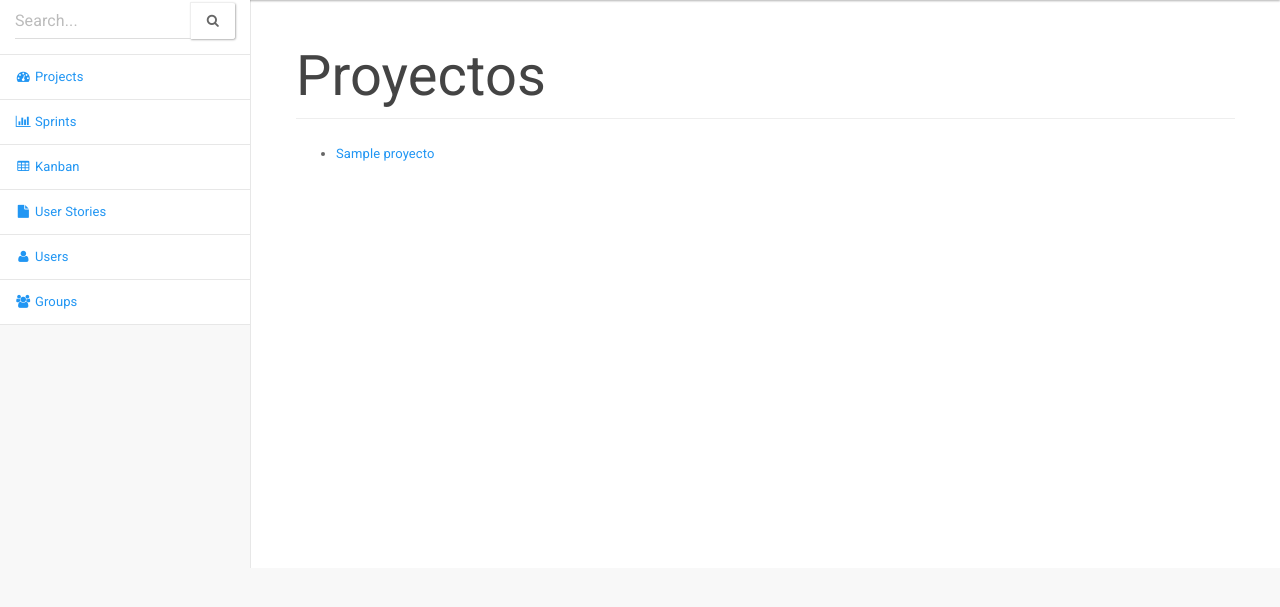
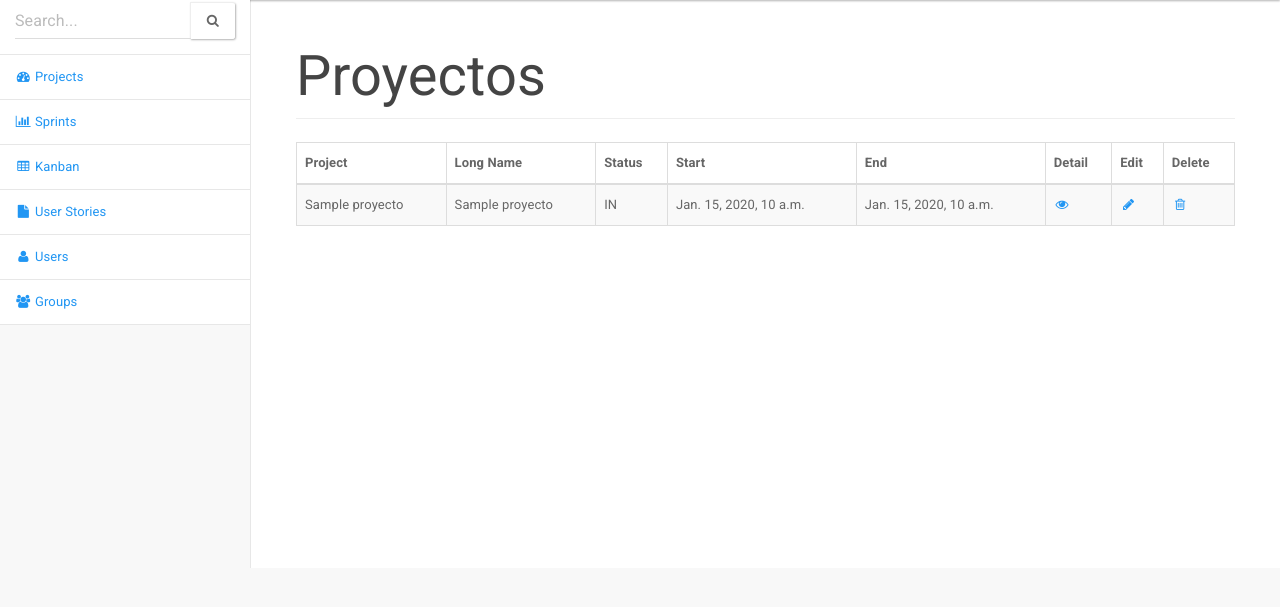
Before and after one commit to Darthcjba/GCC, a Django app: page /projects/ in a window 1280 px wide. Shown: the part 64-671 px from the top of the page. Run offline with Django 3.2, Linux system fonts and the light colour scheme; a user stored in the database is signed in; tables that the repository leaves empty hold one stand-in row (values such as "Sample post"); parts of the project's set-up code (start-up, migrations or seed data) failed here and were passed over; some libraries are stand-ins or nearby versions.

Commit message:
Beautifying Project List

```diff
--- a/project/templates/project/project_list.html
+++ b/project/templates/project/project_list.html
@@ -2,9 +2,34 @@
 
 {% block header %}Proyectos{% endblock %}
 {% block content %}
-    <ul>
-    {% for p in projects %}
-        <li><a href="{% url 'project:project_detail' p.id %}">{{ p.nombre_corto }}</a></li>
-    {% endfor %}
-    </ul>
+    <table class="table table-striped table-bordered table-hover" id="dataTables-example">
+                                    <thead>
+                                        <tr>
+                                            <th>Project</th>
+                                            <th>Long Name</th>
+                                            <th>Status</th>
+                                            <th>Start</th>
+                                            <th>End</th>
+                                            <th>Detail</th>
+                                            <th>Edit</th>
+                                            <th>Delete</th>
+                                        </tr>
+                                    </thead>
+                                    <tbody>
+                                        {% for p in projects %}
+                                        <tr class="odd gradeX">
+                                            <td>{{ p.nombre_corto }}</td>
+                                            <td>{{ p.nombre_largo }}</td>
+                                            <td>{{ p.estado }}</td>
+                                            <td>{{ p.inicio }}</td>
+                                            <td>{{ p.fin }}</td>
+                                            <td ><a href="{% url 'project:project_detail' p.id %}"><i class="fa fa-eye fa-fw"></i></a> </td>
+                                            <td><a href="#"><i class="fa fa-pencil fa-fw"></i></a></td>
+                                            <td><a href="#"><i class="fa fa-trash-o fa-fw"></i></a></td>
+                                        </tr>
+                                        {% endfor %}
+                                    </tbody>
+                                </table>
+                            </div>
+                            <!-- /.table-responsive -->
 {% endblock %}
--- a/project/views.py
+++ b/project/views.py
@@ -108,6 +108,13 @@ class ProjectDetail(LoginRequiredMixin, DetailView):
     context_object_name = 'project'
     template_name = 'project/project_detail.html'
 
+    def get_context_data(self, **kwargs):
+        context = super(ProjectDetail, self).get_context_data(**kwargs)
+        #team = self.object.miembroequipo_set
+        #context['product_owner'] = team.filter(rol='Product Owner')
+        #context['scrum_master'] = team.filter(rol='Scrum Master')
+        return context
+
 
 class AddRolView(LoginRequiredMixin, generic.CreateView):
     model = Group
```
